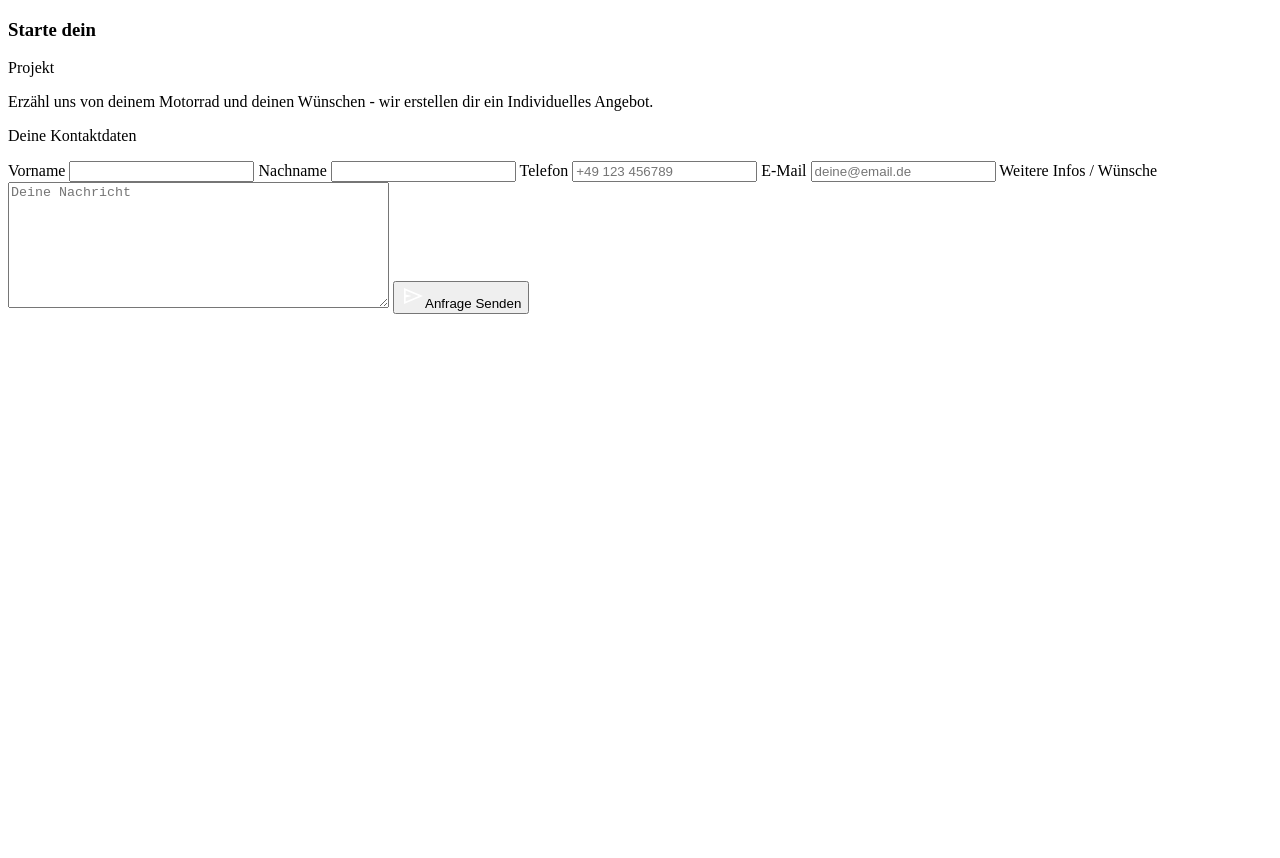
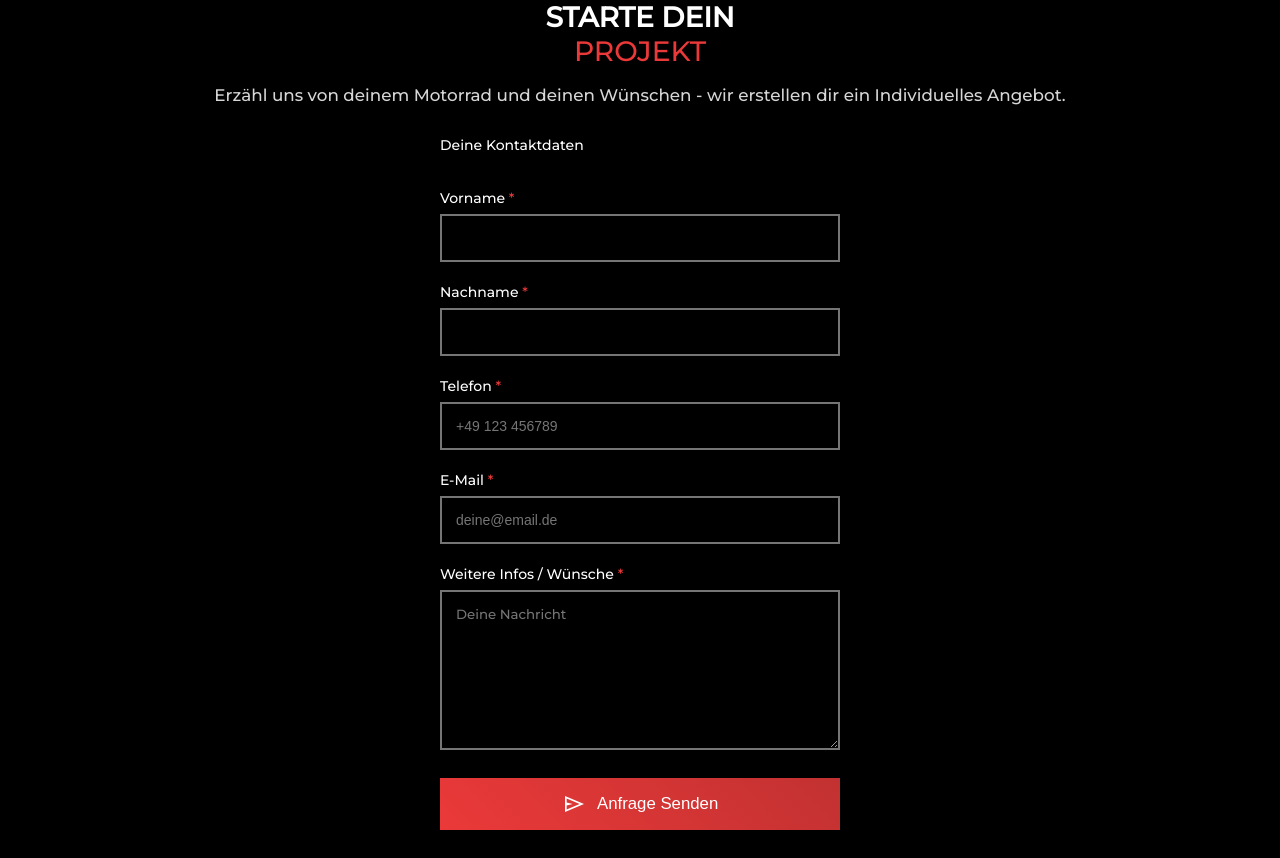
Before and after one commit to hakanjohnson/mosel, a plain HTML site: page public/kontakt.html in a window 1280 px wide. Before the commit the page ends 800 px from the top, so only its background shows below. Drawn offline with Linux system fonts and the light colour scheme; the site is published under a folder, as on GitHub Pages, so addresses that start at the root find nothing.

Commit message:
path changes

```diff
--- a/public/kontakt.html
+++ b/public/kontakt.html
@@ -4,8 +4,8 @@
     <meta charset="UTF-8" />
     <meta name="viewport" content="width=device-width, initial-scale=1.0" />
     <title>Motorradtechnik Mosel</title>
-    <link rel="stylesheet" href="/public/core.css" />
-    <link rel="stylesheet" href="/public/components.css" />
+    <link rel="stylesheet" href="../public/core.css" />
+    <link rel="stylesheet" href="../public/components.css" />
   </head>
 
   <body>
```
